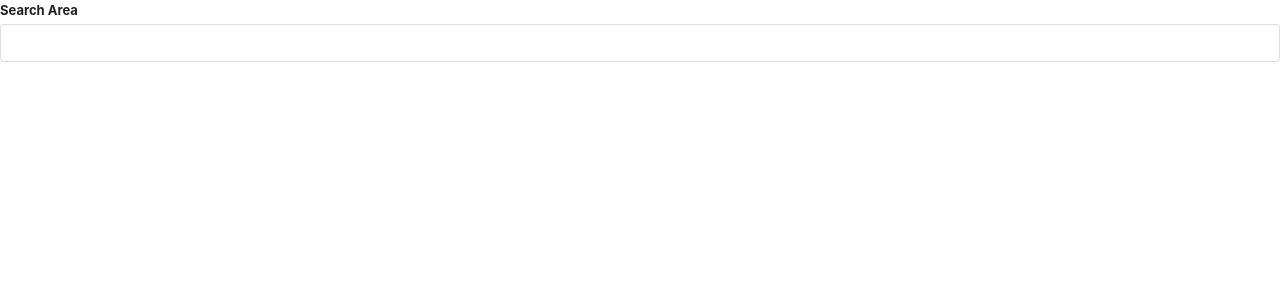
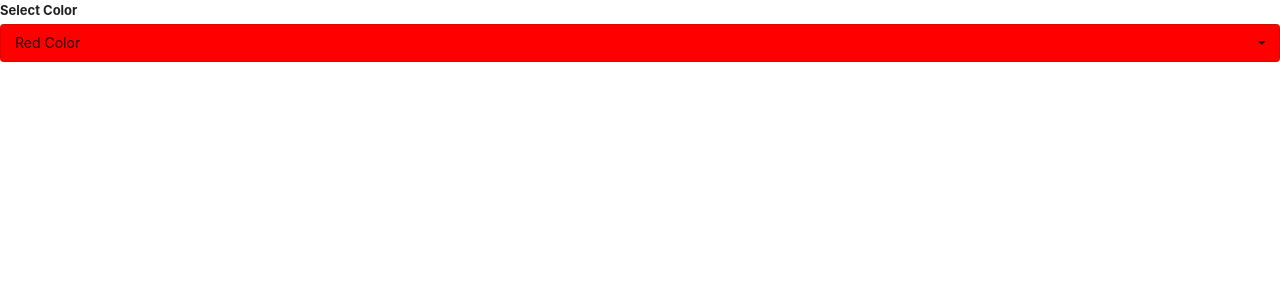
Before and after one commit to meleks-61/widget_App, a React (Create React App) app: page / in a window 1280 px wide. Shown: the top 300 px of the page. Built offline with nearby package versions, Linux system fonts and the light colour scheme.

Commit message:
dropdown created

```diff
--- a/src/App.js
+++ b/src/App.js
@@ -1,10 +1,12 @@
 
 // import './App.css';
+import { useState } from 'react';
 import Accordion from './components/Accordion';
+import Dropdown from './components/Dropdown';
 import Search from './components/Search';
 
 function App() {
-
+//Acordion
   const data=[
     {title:'What is React',
     content:'React is a front end javascript framework'},
@@ -13,14 +15,30 @@ function App() {
     {title:'How do you use React',
   content:'You use React by creating components'}
   ]
-
+//Dropdown
+  const dropData=[
+    {
+      label:"Red Color",
+      value:"red"
+    },
+    {
+      label:"Green Color",
+      value:"green"
+    },
+    {
+      label:"Yellow Color",
+      value:"yellow"
+    }
+  ]
+ const[select,setSelect]= useState(dropData[0])
 
 
 
   return (
     <div className="App">
       {/* <Accordion data={data}/> */}
-      <Search/>
+      {/* <Search/> */}
+      <Dropdown options={dropData} select={select} setSelect={setSelect}/>
 
 
     </div>
--- /dev/null
+++ b/src/components/Dropdown.js
@@ -0,0 +1,72 @@
+import { useEffect, useRef, useState } from "react";
+
+const Dropdown = ({ options, select, setSelect }) => {
+  const [open, setOpen] = useState(false);
+  //dropdown dışında herhangi bir yere tıkladıgında da dropdown kapansın ama alt divlerdeki işlevi etkilemesin bu tıklama
+const ref=useRef()
+
+
+  useEffect(()=>{
+    const onBodyClick=(event)=>{
+        if(ref.current.contains(event.target)){
+
+            return;
+        }
+        setOpen(false)
+    }
+
+    document.body.addEventListener("click",onBodyClick,{
+        capture:true,
+    })
+
+    return ()=>{
+        document.body.removeEventListener("click",onBodyClick,{
+            capture:true,
+        })
+    }
+
+
+
+
+  },[])
+
+// const onChangeColor=()=>{
+//     //
+//     document.body.display.style.color="red"
+
+
+// }
+
+
+
+
+  const renderList = options.map((op) => {
+
+
+
+    if (op.value === select.value) {
+
+      return;
+    }
+
+    return (
+      <div className="item" key={op.value} style={{backgroundColor:op.value}} onClick={()=>setSelect(op)}>
+        {op.label}
+      </div>
+    );
+  });
+
+  return (
+    <div className="ui form" ref={ref}>
+      <div className="field">
+        <label className="label">Select Color</label>
+        <div className={`ui selection dropdown ${open ? "visible active":""}`} style={{backgroundColor:select.value}} onClick={()=>setOpen(!open)}>
+          <i className="dropdown icon"></i>
+          <div className="text" >{select.label}</div>
+          <div className={`menu ${open ? "visible transition":""}`}  >{renderList}</div>
+        </div>
+      </div>
+    </div>
+  );
+};
+export default Dropdown;
--- a/src/components/Search.js
+++ b/src/components/Search.js
@@ -1,6 +1,6 @@
 import { useEffect, useState } from "react";
 import axios from "axios";
-import { queryAllByAltText } from "@testing-library/react";
+
 import Results from "./Results";
 const Search=()=>{
 
```
